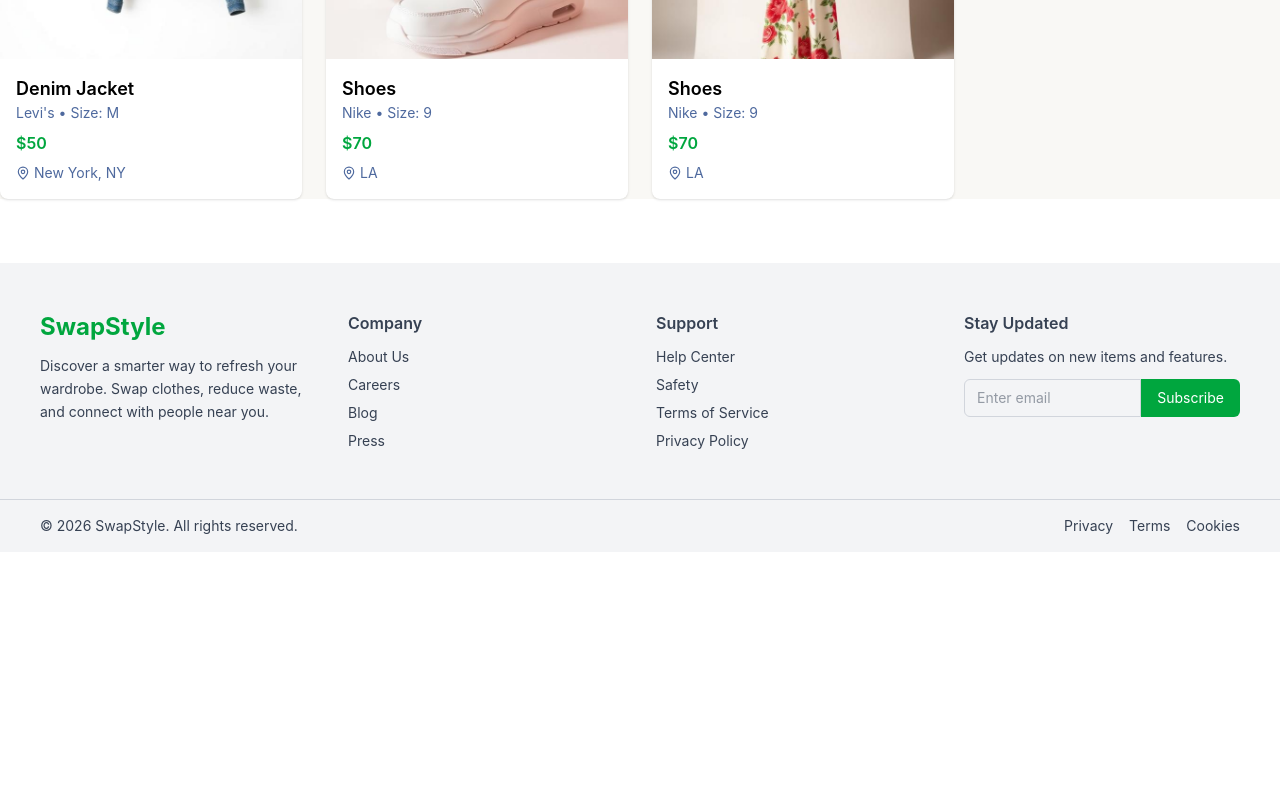
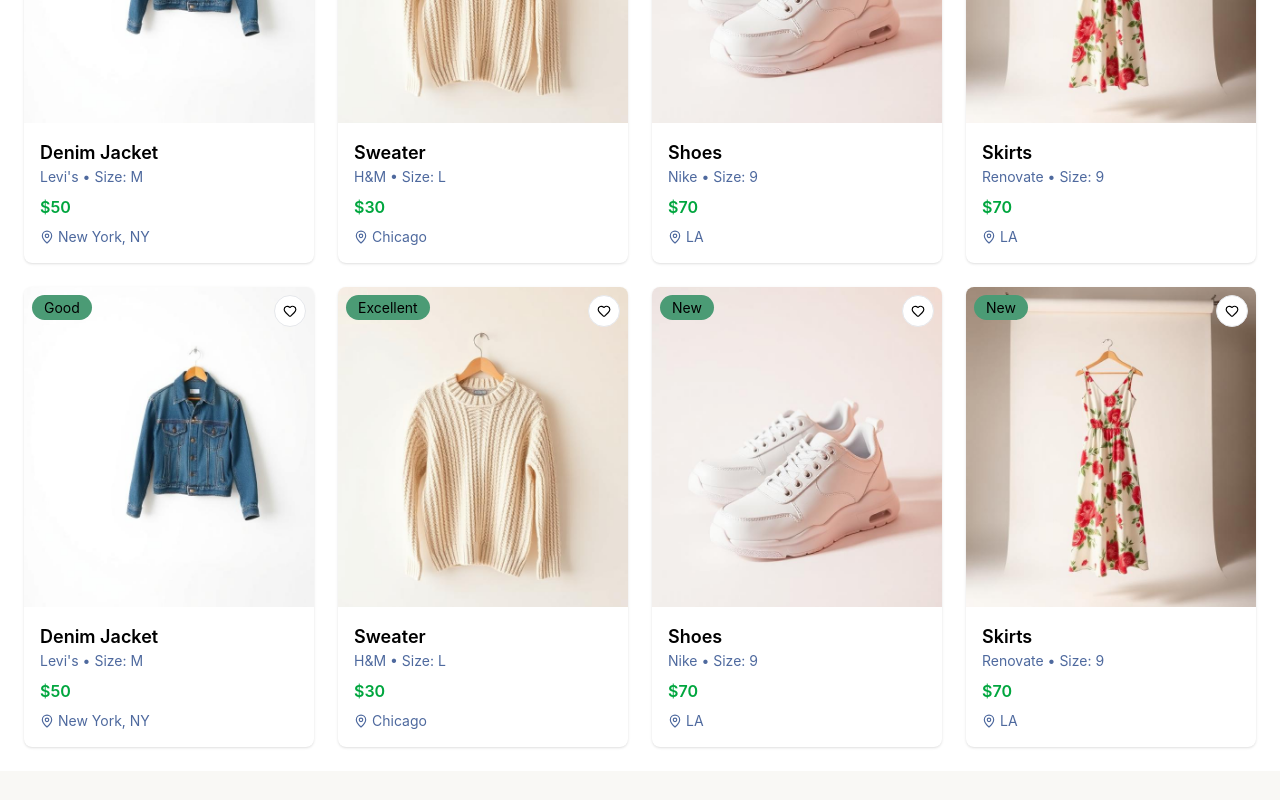
Before and after one commit to viveksingaraddi/SwapStyle, a React (Vite) app in the folder frontend/: page / in a window 1280 px wide. Shown: the part 1600-2400 px from the top of the page. Before the commit the page ends 2152 px from the top, so only its background shows below. Built offline with nearby package versions, Linux system fonts and the light colour scheme.

Commit message:
Added the related items inside the product preview

```diff
--- a/frontend/src/components/ItemCard.jsx
+++ b/frontend/src/components/ItemCard.jsx
@@ -12,7 +12,7 @@ function ItemCard({ product }) {
         {/* IMAGE */}
         <img
           src={product.image}
-          className="w-full h-60 object-cover"
+          className="w-full h-80 object-cover hover:scale-105 transition"
         />
 
         {/* CONDITION TAG */}
--- a/frontend/src/data/products.jsx
+++ b/frontend/src/data/products.jsx
@@ -43,16 +43,113 @@ const products = [
   },
   {
     id: 4,
+    name: "Skirt",
+    brand: "Renovate",
+    size: "9",
+    price: 70,
+    location: "LA",
+    condition: "New",
+    image: img4,
+    recommended: true,
+    category: "skirts"
+  },
+  {
+    id: 5,
+    name: "Denim Jacket",
+    brand: "Levi's",
+    size: "M",
+    price: 50,
+    location: "New York, NY",
+    condition: "Good",
+    image: img1,
+    recommended: true,
+    category: "jackets"
+  },
+  {
+    id: 6,
+    name: "Sweater",
+    brand: "H&M",
+    size: "L",
+    price: 30,
+    location: "Chicago",
+    condition: "Excellent",
+    image: img2,
+    recommended: false,
+    category: "sweaters"
+  },
+  {
+    id: 7,
     name: "Shoes",
     brand: "Nike",
     size: "9",
     price: 70,
     location: "LA",
     condition: "New",
+    image: img3,
+    recommended: true,
+    category: "shoes"
+  },
+  {
+    id: 8,
+    name: "Skirts",
+    brand: "Renovate",
+    size: "9",
+    price: 70,
+    location: "LA",
+    condition: "New",
     image: img4,
     recommended: true,
+    category: "skirts"
+  },
+  {
+    id: 9,
+    name: "Denim Jacket",
+    brand: "Levi's",
+    size: "M",
+    price: 50,
+    location: "New York, NY",
+    condition: "Good",
+    image: img1,
+    recommended: true,
+    category: "jackets"
+  },
+  {
+    id: 10,
+    name: "Sweater",
+    brand: "H&M",
+    size: "L",
+    price: 30,
+    location: "Chicago",
+    condition: "Excellent",
+    image: img2,
+    recommended: false,
+    category: "sweaters"
+  },
+  {
+    id: 11,
+    name: "Shoes",
+    brand: "Nike",
+    size: "9",
+    price: 70,
+    location: "LA",
+    condition: "New",
+    image: img3,
+    recommended: true,
     category: "shoes"
+  },
+  {
+    id: 12,
+    name: "Skirts",
+    brand: "Renovate",
+    size: "9",
+    price: 70,
+    location: "LA",
+    condition: "New",
+    image: img4,
+    recommended: true,
+    category: "skirts"
   }
+
 ];
 
 export default products;
--- a/frontend/src/pages/Home.jsx
+++ b/frontend/src/pages/Home.jsx
@@ -135,7 +135,7 @@ function Home() {
 
             </section>
 
-            <div className="grid grid-cols-1 sm:grid-cols-2 md:grid-cols-3 lg:grid-cols-4 gap-6">
+            <div className="grid grid-cols-1 mx-5 sm:grid-cols-2 md:grid-cols-3 lg:grid-cols-4 gap-6">
                 {recommendedProducts.map((item) => (
                 <ItemCard key={item.id} product={item} />
                 ))}
--- a/frontend/src/pages/ProductPage.jsx
+++ b/frontend/src/pages/ProductPage.jsx
@@ -6,26 +6,44 @@ import ItemCard from "../components/ItemCard";
 
 function ProductPage() {
 const { id } = useParams();
-
-  const product = allProducts.find(
-  (item) => item.id === parseInt(id)
-);
-  const similarProducts = allProducts.filter(
-  (item) =>
-    item.category === product?.category &&
-    item.id !== product?.id
-);
-
 const [allProducts, setAllProducts] = useState([]);
+const [selectedImage, setSelectedImage] = useState(null);
 
 useEffect(() => {
   const stored = JSON.parse(localStorage.getItem("products")) || [];
   setAllProducts([...stored, ...products]);
 }, []);
 
+const product = allProducts.find(
+  (item) => item.id === parseInt(id)
+);
+
+useEffect(() => {
+  if (product) {
+    if (product.images && product.images.length > 0) {
+      setSelectedImage(product.images[0]);
+    } else {
+      setSelectedImage(product.image);
+    }
+  }
+}, [product]);
+
+
+const similarProducts = allProducts.filter(
+  (item) =>
+    item.category === product?.category &&
+    item.id !== product?.id
+).slice(0, 4); // limit to 4 (clean UI)
+
   if (!product) {
     return <h1 className="p-10 text-center text-xl">Product not found</h1>;
   }
+
+  if (allProducts.length === 0) {
+  return <div className="p-10 text-center">Loading...</div>;
+}
+
+
 
   return (
     <div className="pt-24 px-4 md:px-10 lg:px-20">
@@ -38,11 +56,36 @@ function ProductPage() {
 
           {/* MAIN IMAGE */}
           <div className="bg-gray-100 rounded-xl p-4 flex justify-center sticky top-24">
+            <div className="flex flex-col gap-4">
+
+  {/* MAIN IMAGE */}
+  <div className="bg-gray-100 rounded-xl p-4 flex justify-center sticky top-24">
     <img
-              src={product.image}
-              alt={product.name}
-              className="w-full max-h-[500px] object-contain rounded-lg"
+      src={selectedImage || product.image}
+      className="w-full max-h-[500px] object-contain rounded-lg transition"
     />
+  </div>
+
+  {/* THUMBNAILS */}
+  <div className="flex gap-3">
+    {(product.images?.length > 0
+      ? product.images
+      : [product.image]
+    ).map((img, i) => (
+      <img
+        key={i}
+        src={img}
+        onClick={() => setSelectedImage(img)}
+        className={`w-20 h-20 object-cover rounded-lg border cursor-pointer transition
+          ${
+            selectedImage === img
+              ? "border-green-500 ring-2 ring-green-400"
+              : "hover:scale-105"
+          }`}
+      />
+    ))}
+  </div>
+</div>
           </div>
 
           {/* THUMBNAILS */}
@@ -131,13 +174,23 @@ function ProductPage() {
 
       {/* SIMILAR PRODUCTS */}
       <div className="mt-16">
-        <h2 className="text-xl font-semibold mb-6">Similar Products</h2>
+
+  <h2 className="text-2xl font-bold mb-6">
+    More like this
+  </h2>
 
   <div className="grid grid-cols-1 sm:grid-cols-2 md:grid-cols-3 lg:grid-cols-4 gap-6">
-          {similarProducts.map((item) => (
+    {similarProducts.length > 0 ? (
+      similarProducts.map((item) => (
         <ItemCard key={item.id} product={item} />
-          ))}
+      ))
+    ) : (
+      <p className="text-gray-500">
+        No similar items found
+      </p>
+    )}
   </div>
+
 </div>
 
     </div>
```
Lines whose indentation alone changed are shown as unchanged.
